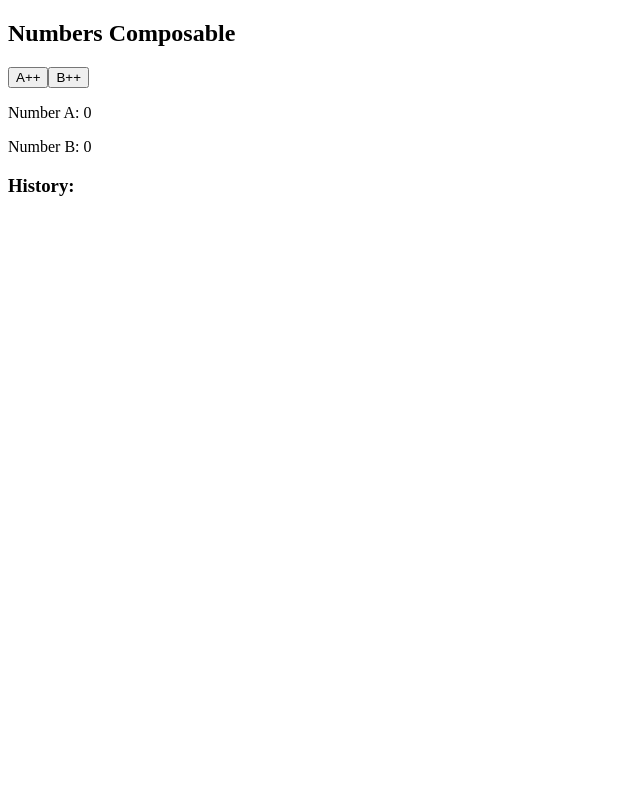
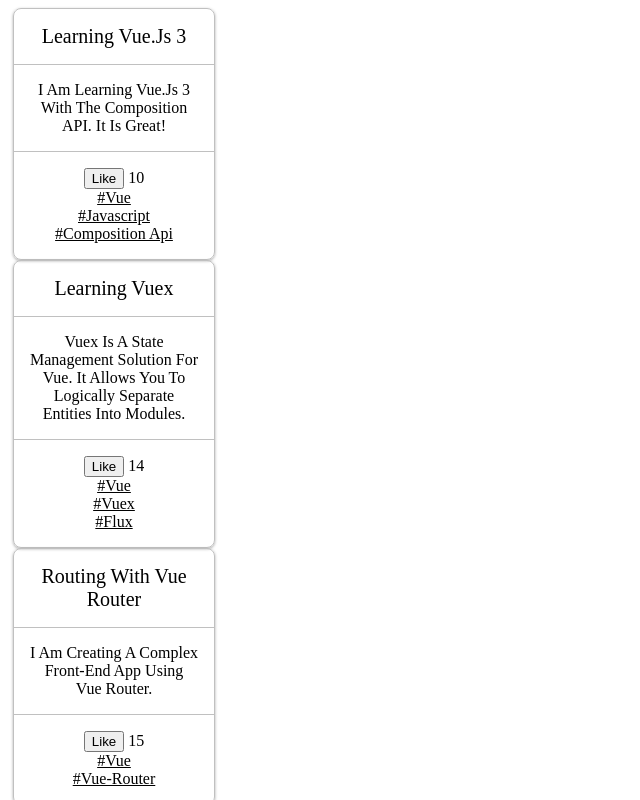
Before and after one commit to milosKomiRajkovic94/complete-vue-js-course, a Vue app in the folder complete-vue-js-course/: page / in a window 1280 px wide. Shown: the top 800 px of the page, without its empty margins (0-640 px from the left). Built offline with nearby package versions, Linux system fonts and the light colour scheme; the HTML template or start-up script is replaced by a standard one.

Commit message:
feature: add feature files for for microblog project

```diff
--- a/complete-vue-js-course/src/App.vue
+++ b/complete-vue-js-course/src/App.vue
@@ -1,11 +1,10 @@
 <script setup lang="ts">
-  import NumbersCompasible from './components/numbers-composible/NumbersCompasible.vue';
-
+  import MicroblogProject from './components/microblog/MicroblogProject.vue';
 </script>
 
 <template>
   <div id="app">
-    <NumbersCompasible />
+    <MicroblogProject />
   </div>
 </template>
 
--- /dev/null
+++ b/complete-vue-js-course/src/components/microblog/MicroblogControls.vue
@@ -0,0 +1,28 @@
+<script lang="ts" setup>
+    import MicroblogHashtag from './MicroblogHashtag.vue';
+    import { store } from './Store';
+
+    const props = defineProps<{
+        post: {
+            id: number;
+            title: string;
+            content: string;
+            likes: number;
+            hashtags: Array<string>;
+        }
+    }>()
+
+    const onClick = () => {
+        store.incrementLike(props.post.id);
+    }
+</script>
+
+<template>
+    <button @click="onClick">Like</button>
+    {{ post.likes }}
+    <microblog-hashtag
+        :hashtag="hashtag"
+        :key="hashtag"
+        v-for="hashtag in post.hashtags"
+    />
+</template>
--- /dev/null
+++ b/complete-vue-js-course/src/components/microblog/MicroblogHashtag.vue
@@ -0,0 +1,19 @@
+
+<script lang="ts" setup>
+    import { store } from './Store';
+
+    const props = defineProps<{
+        hashtag: string;
+    }>();
+
+    const onClick = () => {
+        store.setHashtag(props.hashtag);
+    }
+</script>
+<template>
+    <div
+        v-on:click="onClick"
+    >
+        <u>#{{ hashtag }}</u>
+    </div>
+</template>
--- /dev/null
+++ b/complete-vue-js-course/src/components/microblog/MicroblogProject.vue
@@ -0,0 +1,33 @@
+<script lang="ts" setup>
+import { store } from './Store';
+import CardElement from '../pokemon/CardElement.vue';
+import MicroblogControls from './MicroblogControls.vue';
+</script>
+
+<template>
+    <div
+      v-for="post in store.filteredPosts"
+      :key="post.id"
+      class="cards"
+    >
+        <CardElement
+            class="card"
+        >
+            <template v-slot:title>
+                {{ post.title }}
+            </template>
+            <template v-slot:img>
+                {{  post.content }}
+            </template>
+            <template v-slot:types>
+                <microblog-controls :post="post" />
+            </template>
+        </CardElement>
+    </div>
+</template>
+
+<style scoped>
+.cards {
+    display: flex;
+}
+</style>
--- /dev/null
+++ b/complete-vue-js-course/src/components/microblog/Store.ts
@@ -0,0 +1,44 @@
+import { reactive } from 'vue';
+import { testPosts } from './testPosts';
+
+class Store {
+    state: {
+        posts: Array<{
+            id: number;
+            title: string;
+            content: string;
+            likes: number;
+            hashtags: string[];
+        }>;
+        currentTag: string | null;
+    };
+
+    constructor() {
+        this.state = reactive({
+            posts: testPosts,
+            currentTag: null
+        })
+    }
+
+    setHashtag(tag: string | null) {
+        this.state.currentTag = tag;
+    }
+
+    incrementLike(postId: number) {
+        const post = this.state.posts.find(p => p.id === postId);
+        if (post) {
+            post.likes += 1;
+        }
+    }
+
+    get filteredPosts() {
+        if (!this.state.currentTag) {
+            return this.state.posts;
+        }
+        return this.state.posts.filter(post =>
+            post.hashtags.includes(this.state.currentTag!)
+        );
+    }
+}
+
+export const store = new Store();
--- /dev/null
+++ b/complete-vue-js-course/src/components/microblog/testPosts.ts
@@ -0,0 +1,48 @@
+export const testPosts = [
+  {
+    id: 1,
+    title: 'Learning Vue.js 3',
+    content: 'I am learning Vue.js 3 with the composition API. It is great!',
+    likes: 10,
+    hashtags: [
+      'vue',
+      'javascript',
+      'composition api'
+    ]
+  },
+
+  {
+    id: 2,
+    title: 'Learning Vuex',
+    content: 'Vuex is a state management solution for Vue. It allows you to logically separate entities into modules.',
+    likes: 14,
+    hashtags: [
+      'vue',
+      'vuex',
+      'flux'
+    ]
+  },
+
+  {
+    id: 3,
+    title: 'Routing with Vue Router',
+    content: 'I am creating a complex front-end app using Vue Router.',
+    likes: 15,
+    hashtags: [
+      'vue',
+      'vue-router'
+    ]
+  },
+
+  {
+    id: 4,
+    title: 'Testing Vue Apps',
+    content: 'I am writing some tests for my application using Vue Test Utils. Testing is critical by often overlooked due to complexity or time constraints.',
+    likes: 30,
+    hashtags: [
+      'vue',
+      'javascript',
+      'testing'
+    ]
+  }
+]
```
